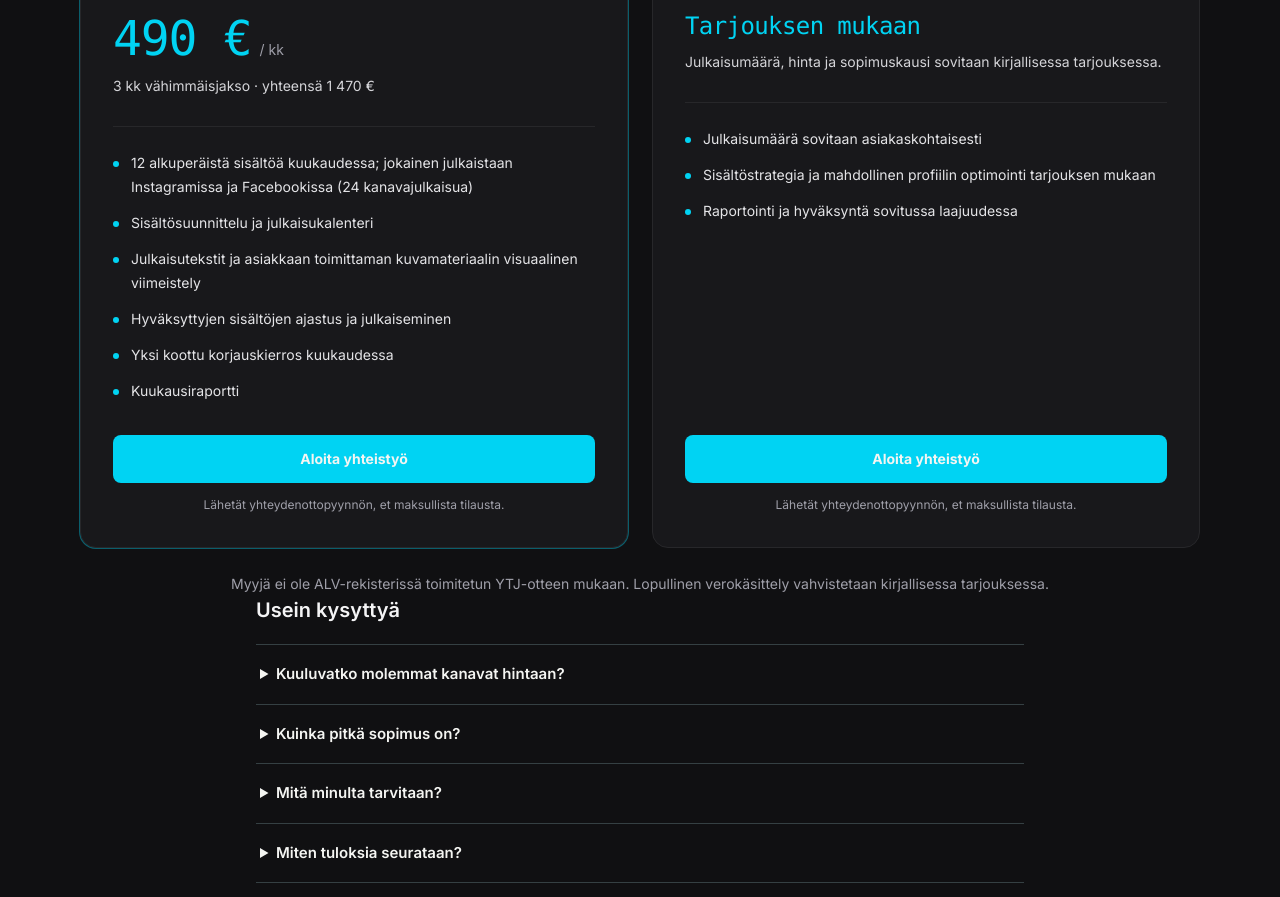
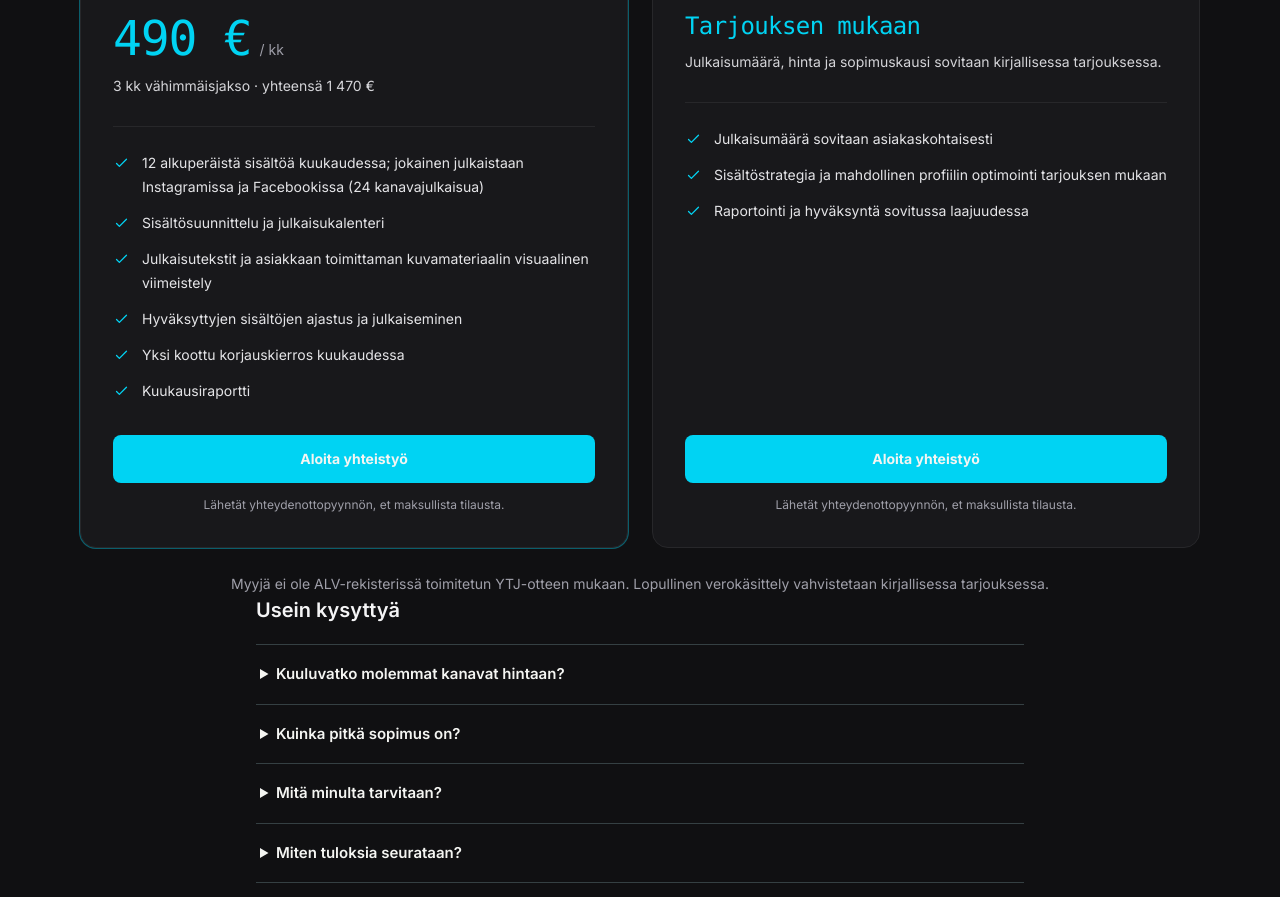
Before and after one commit to Jambovisuaalit/virella-helsinki-web, a Next.js app: page /sosiaalinen-media in a window 1280 px wide. Shown: the part 2500-3397 px from the top of the page. Built offline with nearby package versions, Linux system fonts and the light colour scheme.

Commit message:
style: unify SVG icons and CTA visual hierarchy

```diff
--- a/components/marketing/social-pricing-card.tsx
+++ b/components/marketing/social-pricing-card.tsx
@@ -5,6 +5,7 @@ import { useState } from "react";
 import { products } from "@/config/products";
 import { taxConfig } from "@/config/tax";
 import { SocialIcon } from "@/components/site/social-icon";
+import { SiteIcon } from "@/components/ui/site-icon";
 import { trackAnalyticsEvent } from "@/lib/analytics/client";
 import { requiresWrittenOffer } from "@/config/offer-master";
 
@@ -120,7 +121,7 @@ export function SocialPricingCard() {
               <ul className="mt-7 space-y-3 border-t border-zinc-800 pt-6 text-sm leading-6 text-zinc-200">
                 {(channel === "linkedin" ? ["Julkaisumäärä sovitaan asiakaskohtaisesti", "Sisältöstrategia ja mahdollinen profiilin optimointi tarjouksen mukaan", "Raportointi ja hyväksyntä sovitussa laajuudessa"] : product.features).map((feature) => (
                   <li key={feature} className="flex items-start gap-3">
-                    <span aria-hidden="true" className="mt-2.5 h-1.5 w-1.5 shrink-0 rounded-full bg-cyan-400" />
+                    <SiteIcon name="check" size={17} className="mt-1 shrink-0 text-cyan-400" />
                     <span>{feature}</span>
                   </li>
                 ))}
```
